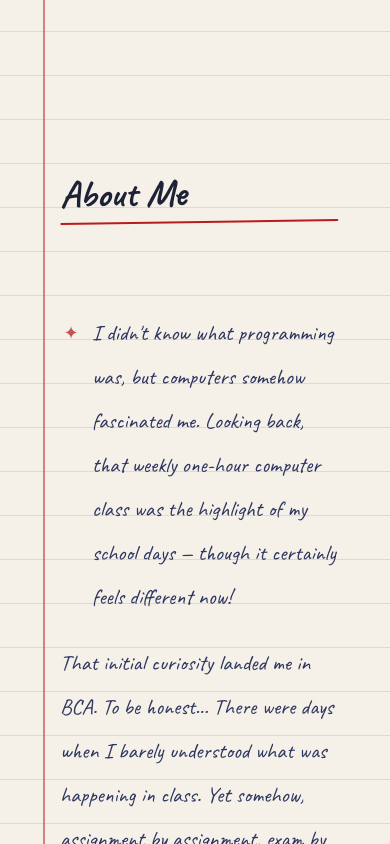
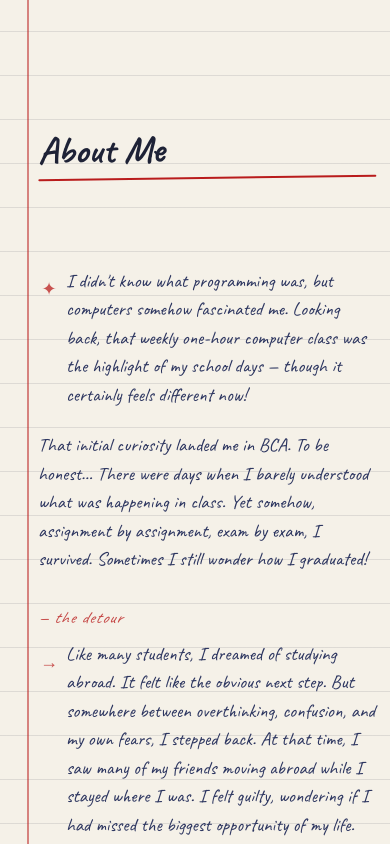
Before and after one commit to fazil-firoz/NoteBook-Portfolio, a React (Vite) app: page / in a window 390 px wide. Shown: the part 1156-2000 px from the top of the page. Built offline with nearby package versions, Linux system fonts and the light colour scheme.

Commit message:
style: optimize About section line flow and mobile margins for full-width left-to-right text readability

```diff
--- a/src/App.css
+++ b/src/App.css
@@ -660,7 +660,10 @@ body {
   transition: opacity 0.45s ease 0.15s;
 }
 .nb-section.visible .about-role { opacity: 1; }
-.about-body { max-width: 840px; }
+.about-body {
+  width: 100%;
+  max-width: 920px;
+}
 
 .about-story-block {
   margin-bottom: calc(var(--line) * 0.5);
@@ -1442,13 +1445,23 @@ a.dash-link:hover {
 }
 
 /* ──────────────────────────────────────────────────────────────
-   20. RESPONSIVE
+   21. RESPONSIVE
    ────────────────────────────────────────────────────────────── */
 @media (max-width: 768px) {
-  :root { --margin-x: 44px; --write-l: calc(var(--margin-x) + 16px); }
+  :root {
+    --margin-x: 28px;
+    --write-l: calc(var(--margin-x) + 10px);
+    --write-r: 14px;
+  }
+
+  .nb-section {
+    padding-left: var(--write-l);
+    padding-right: var(--write-r);
+  }
+
   body  { font-size: 18px; }
   .nb-nav  { display: none; }
-  .nb-spine { width: 32px; }
+  .nb-spine { width: 24px; }
 
   /* Hero responsive */
   .hero-layout { flex-direction: column-reverse; gap: 32px; }
@@ -1457,6 +1470,27 @@ a.dash-link:hover {
   .hero-stamp { width: 120px; height: 120px; }
   .hero-stamp-line1 { font-size: 26px; }
 
+  /* About Section Full Width Spanning on Mobile */
+  .about-body {
+    width: 100%;
+    max-width: 100%;
+  }
+
+  .about-para-story {
+    font-size: 19px;
+    line-height: 1.5;
+    word-break: normal;
+  }
+
+  .about-story-em .about-para-story {
+    font-size: 20px;
+    line-height: 1.5;
+  }
+
+  .about-story-row {
+    gap: 6px;
+  }
+
   .projects-grid { grid-template-columns: 1fr; }
   .contact-container { grid-template-columns: 1fr; }
   .tl-item { grid-template-columns: 90px auto 1fr; }
```
